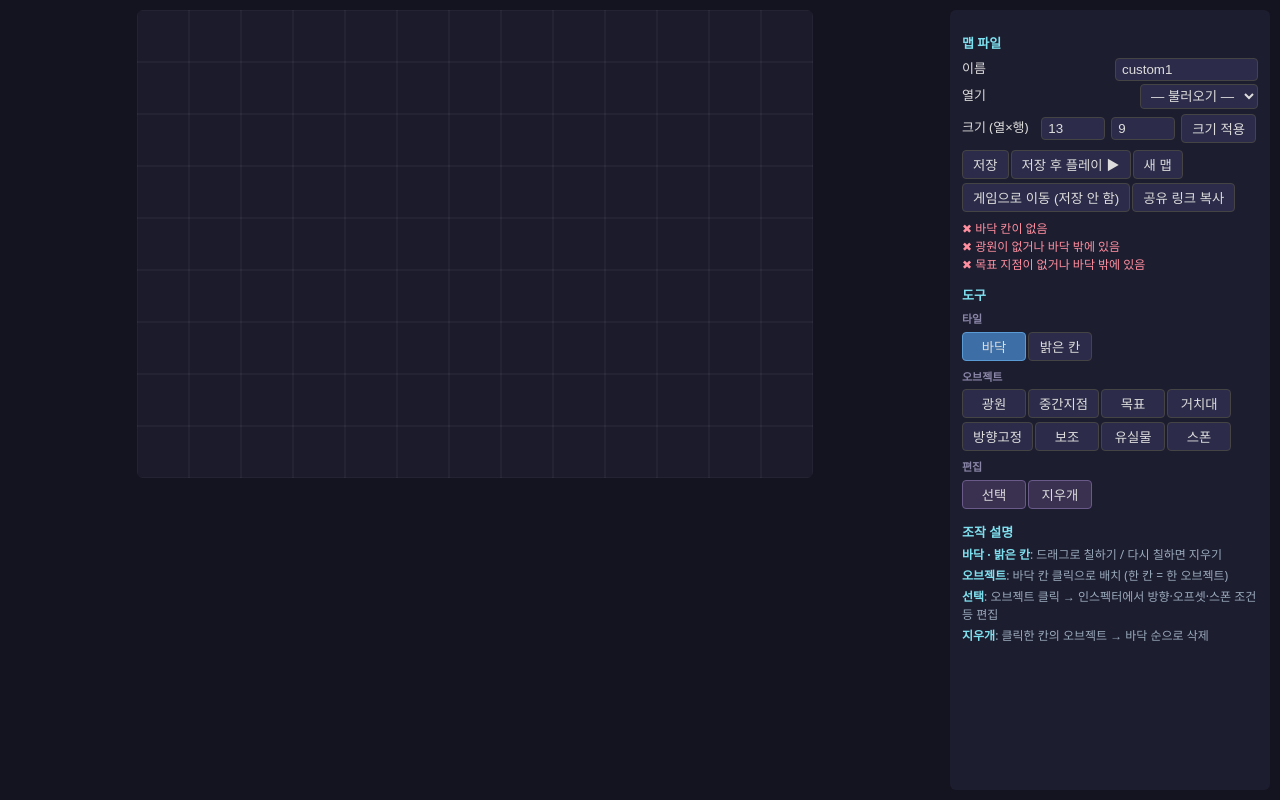
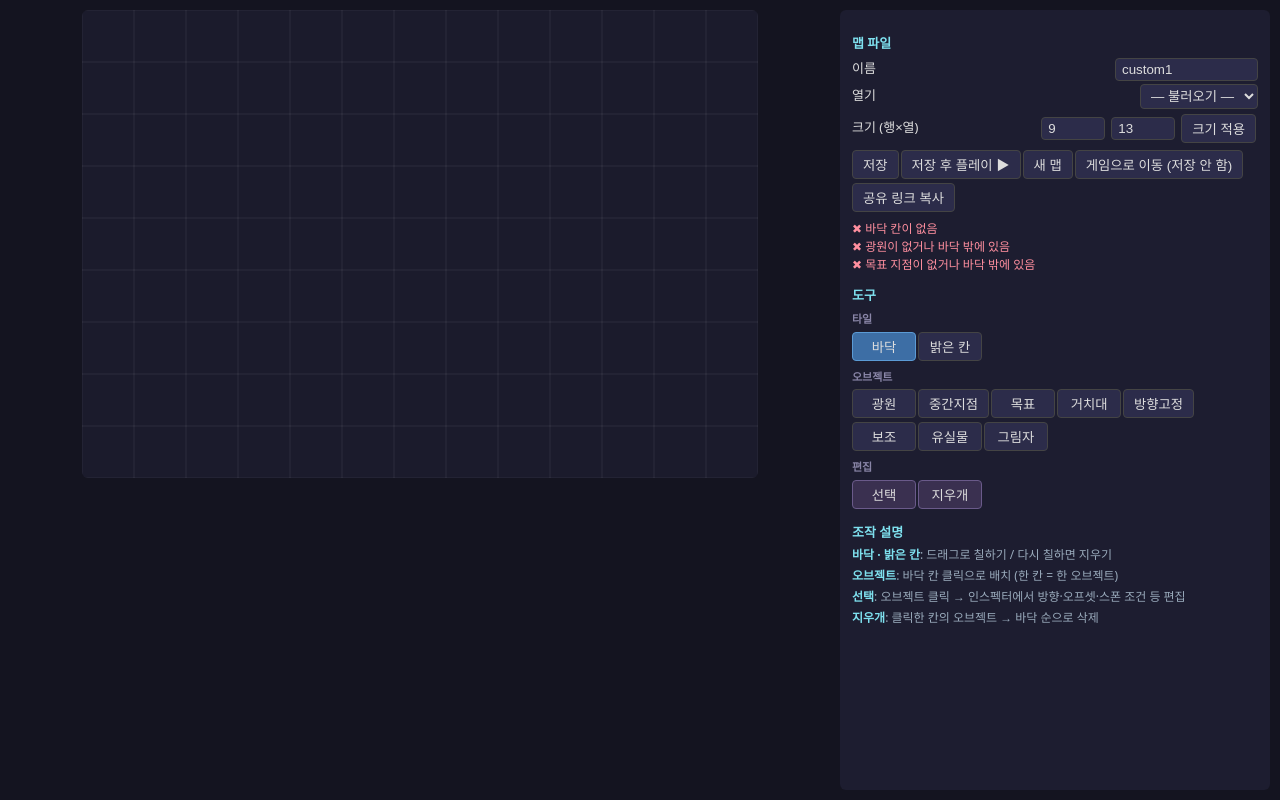
Before and after one commit to CheonUHee/haean-cave-prototype, a website with bundled scripts: page editor.html in a window 1280 px wide. Both pictures are taken after a click on the button "크기 적용". Built offline with nearby package versions, Linux system fonts and the light colour scheme; no server answers.

Commit message:
UI 정비: 패널 폭 430px 통일·조작 설명 한 줄 / '그림자' 버튼 / 행×열 순서 / 대형 맵 HUD·토스트 크기 고정

```diff
--- a/editor.html
+++ b/editor.html
@@ -9,7 +9,7 @@
          display:flex; gap:10px; padding:10px; height:100vh; overflow:hidden; }
   #board { flex:1; overflow:auto; display:flex; align-items:flex-start; justify-content:center; }
   canvas { background:#1b1b2c; border-radius:6px; cursor:crosshair; }
-  #panel { width:320px; overflow-y:auto; background:#1d1d30; border-radius:6px; padding:12px; flex-shrink:0; }
+  #panel { width:430px; overflow-y:auto; background:#1d1d30; border-radius:6px; padding:12px; flex-shrink:0; }
   #panel h3 { color:#7ee0ee; font-size:13px; margin:12px 0 4px; }
   #panel label { display:flex; align-items:center; gap:6px; margin:3px 0; }
   #panel label span.k { flex:1; }
--- a/editor/editor.js
+++ b/editor/editor.js
@@ -21,11 +21,12 @@ const TOOL_GROUPS = [
   ['타일', [['floor', '바닥'], ['lit', '밝은 칸']]],
   ['오브젝트', [['source', '광원'], ['waypoint', '중간지점'], ['goal', '목표'],
               ['stand', '거치대'], ['lock', '방향고정'], ['aux', '보조'],
-              ['item', '유실물'], ['spawn', '스폰']]],
+              ['item', '유실물'], ['spawn', '그림자']]],
   ['편집', [['select', '선택'], ['erase', '지우개']]],
 ];
 const KIND_LABEL = { source: '광원', waypoint: '중간지점', goal: '목표', stand: '거울 거치대',
-                     lock: '방향 고정 거치대', aux: '보조 거치대', item: '유실물', spawn: '스폰 트리거' };
+                     lock: '방향 고정 거치대', aux: '보조 거치대', item: '유실물',
+                     spawn: '그림자 스폰 지점' };
 
 let stage = newStage(13, 9);
 let tool = 'floor';
@@ -201,16 +202,17 @@ function buildPanel() {
   };
   panel.append(row('열기', loadSel));
 
+  // 입력 순서는 일반 관례대로 행×열 — 내부 데이터(cols/rows)는 그대로
+  const rowsIn = el('input', { type: 'number', min: 1, max: 30, value: stage.rows });
   const colsIn = el('input', { type: 'number', min: 1, max: 40, value: stage.cols });
-  const rowsIn = el('input', { type: 'number', min: 1, max: 30, value: stage.rows });
   const sizeBtn = el('button', { textContent: '크기 적용' });
   sizeBtn.onclick = () => {
+    stage.rows = Math.max(1, rowsIn.value | 0);
     stage.cols = Math.max(1, colsIn.value | 0);
-    stage.rows = Math.max(1, rowsIn.value | 0);
     stage.cells = stage.cells.filter(([c, r]) => c < stage.cols && r < stage.rows);
     refresh(true);
   };
-  panel.append(row('크기 (열×행)', colsIn, rowsIn, sizeBtn));
+  panel.append(row('크기 (행×열)', rowsIn, colsIn, sizeBtn));
 
   const saveBtn = el('button', { textContent: '저장' });
   saveBtn.onclick = () => save(false);
```
Also changed, not shown: index.html (+1 -1 lines), render.js (+10 -3 lines).
